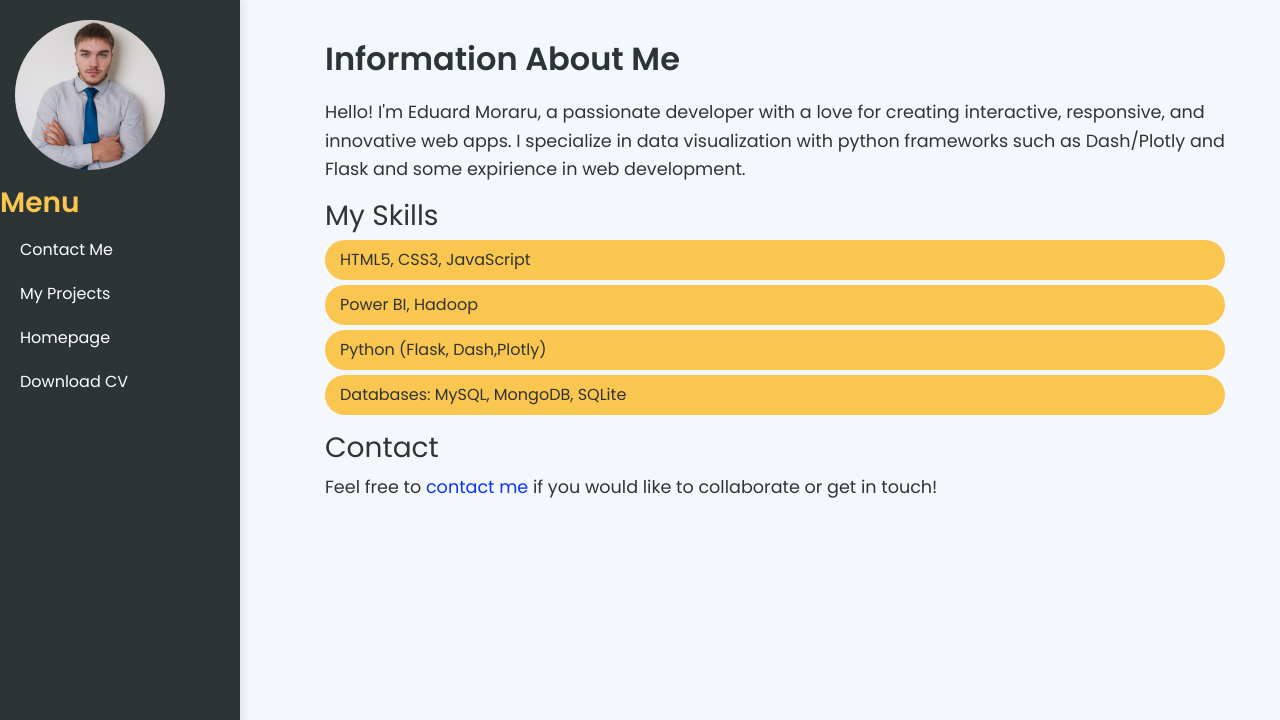
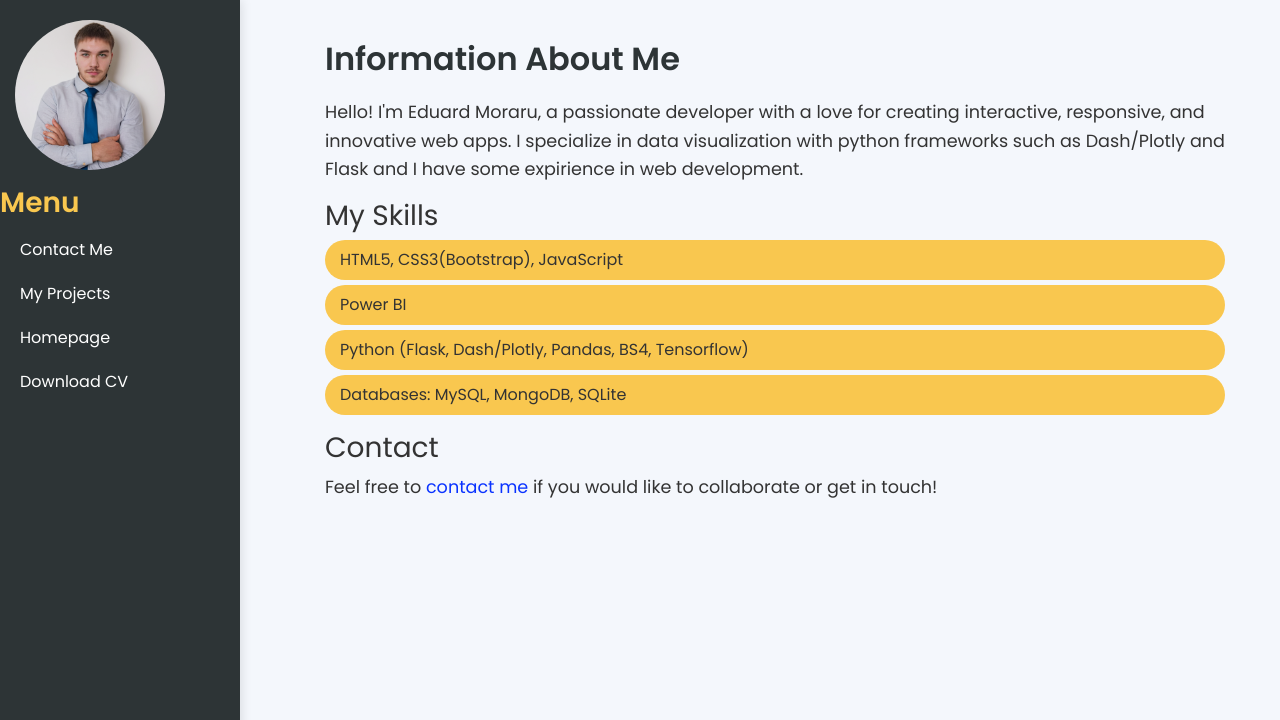
Before and after one commit to ScriptTinker/Portfolio, a Flask app: page / in a window 1280 px wide. Shown: the part 80-800 px from the top of the page. Run offline with Flask 3, Linux system fonts and the light colour scheme; some libraries are stand-ins or nearby versions.

Commit message:
Fix grammar error

```diff
--- a/portfolio/templates/home.html
+++ b/portfolio/templates/home.html
@@ -5,14 +5,15 @@
   <div class="container about-me">
     <h2>Information About Me</h2>
     <p>Hello! I'm Eduard Moraru, a passionate developer with a love for creating interactive, responsive, and innovative web apps.
-      I specialize in data visualization with python frameworks such as Dash/Plotly and Flask and some expirience in web development.</p>
+      I specialize in data visualization with python frameworks such as Dash/Plotly and Flask and I have
+      some expirience in web development.</p>
 
     <h3>My Skills</h3>
     <div class="skills">
       <ul>
-        <li>HTML5, CSS3, JavaScript</li>
-        <li>Power BI, Hadoop</li>
-        <li>Python (Flask, Dash,Plotly)</li>
+        <li>HTML5, CSS3(Bootstrap), JavaScript</li>
+        <li>Power BI</li>
+        <li>Python (Flask, Dash/Plotly, Pandas, BS4, Tensorflow)</li>
         <li>Databases: MySQL, MongoDB, SQLite</li>
       </ul>
     </div>
```
Also changed, not shown: portfolio/models.py (deleted).
